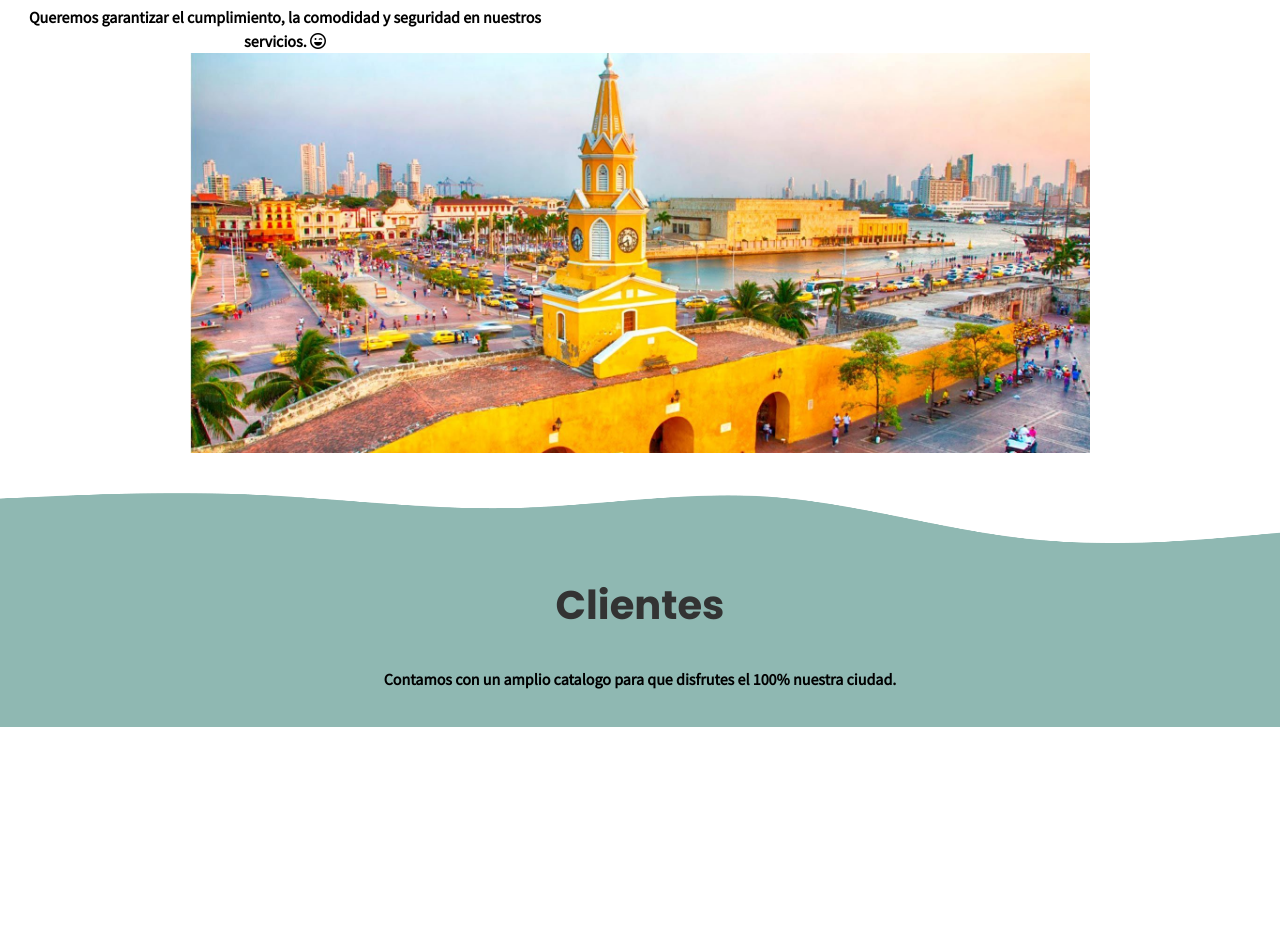
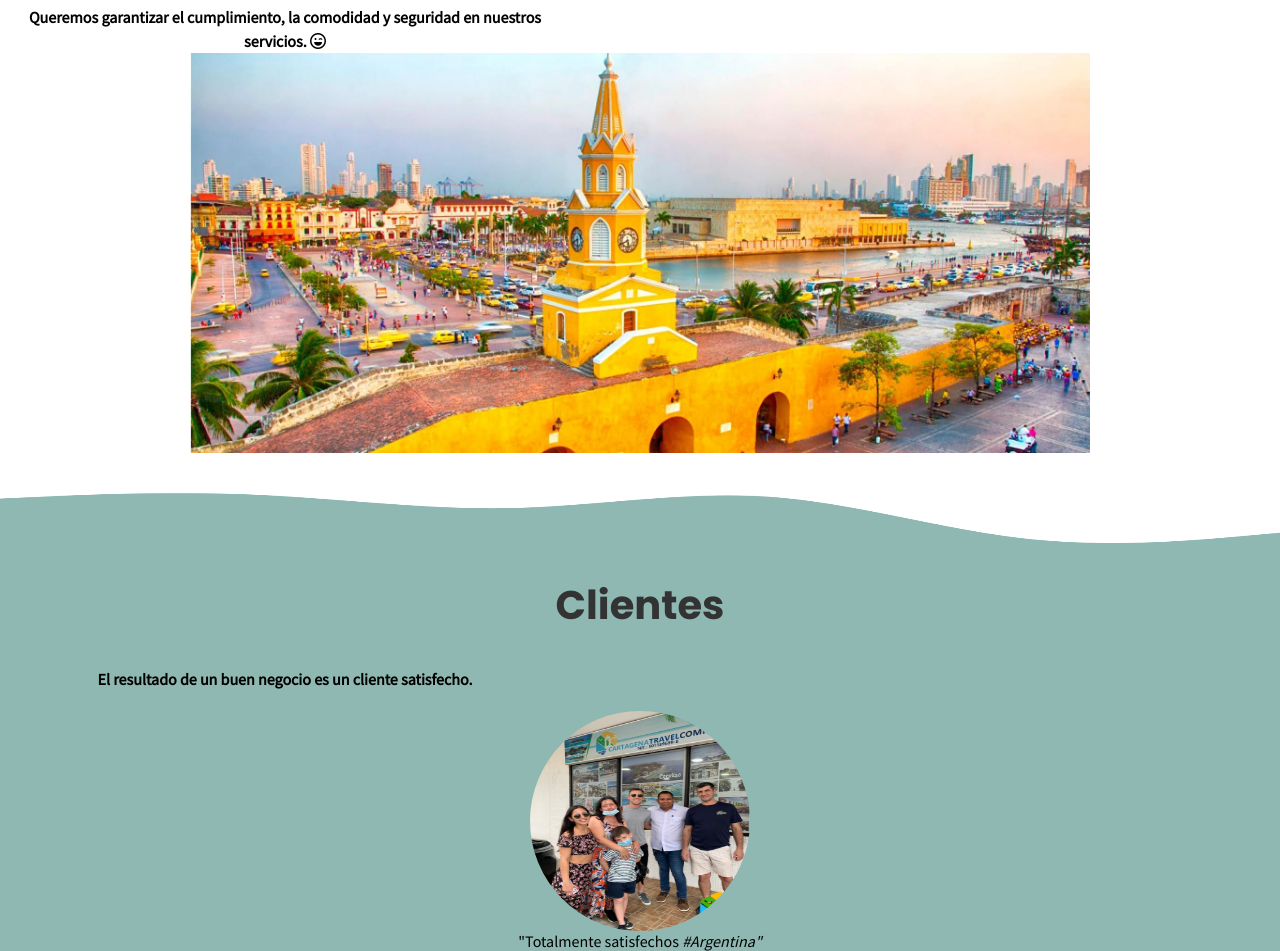
Before and after one commit to MelaCastro/TravelCompany-main, a plain HTML site: page index.html in a window 1280 px wide. Shown: the part 977-1928 px from the top of the page. Before the commit the page ends 1704 px from the top, so only its background shows below. Drawn offline with Linux system fonts and the light colour scheme.

Commit message:
added client

```diff
--- a/index.html
+++ b/index.html
@@ -100,14 +100,13 @@
   </div>
   <div class="services background">
     <img src="assets/vector2.png" alt="" class="vector">
-    <div class="services__container container"> <!--container-services-->
-      <div class="services__wrapper-title">
-        <h2 class="services__title">Clientes</h2>
-        <p class="services__quote">
-          Contamos con un amplio catalogo para que disfrutes el 100% nuestra ciudad.
-        </p>
-      </div>
-
+    <h2 class="services__title">Clientes</h2>
+    <p class="services__quote">
+      El resultado de un buen negocio es un cliente satisfecho.
+    </p>
+    <div class="contenido-cliente">
+      <img src="assets/cliente1.jpg" alt="" class="border">
+      <span>"Totalmente satisfechos <sapn class="cursive">#Argentina"</sapn></span>
     </div>
   </div>
   <script src="main.js"></script>
--- a/style.css
+++ b/style.css
@@ -209,3 +209,25 @@ body {
 .background{
   background: #8fb8b2;
 }
+
+.img-cliente{
+  border-radius: 16px;
+}
+
+.contenido-cliente{
+  display: flex;
+  justify-content:center;
+  align-items: center;
+  margin-top: 20px;
+  flex-direction: column;
+}
+
+.border{
+  width:220px;
+  height:220px;
+  border-radius:170px;
+}
+
+.cursive{
+  font-style: italic;
+}
```
Also changed, not shown: assets/cliente1.jpg (added).
